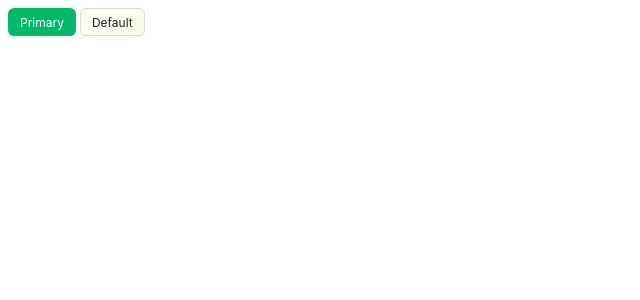
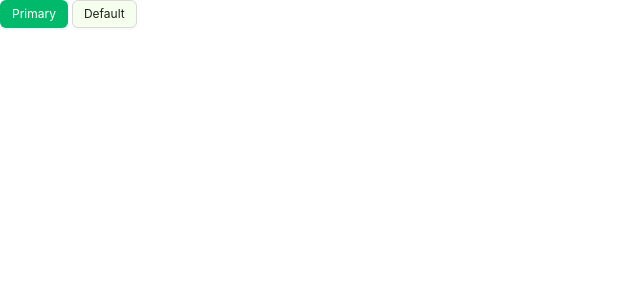
Before and after one commit to digifarmio/cardano_1300178, a React (Vite) app in the folder client/: page / in a window 1280 px wide. Shown: the top 300 px of the page, without its empty margins (0-640 px from the left). Built offline with nearby package versions, Linux system fonts and the light colour scheme.

Commit message:
chore(style): add Tailwind CSS and configure Ant Design compatibility

```diff
--- a/client/package.json
+++ b/client/package.json
@@ -10,9 +10,11 @@
     "preview": "vite preview"
   },
   "dependencies": {
+    "@tailwindcss/vite": "^4.1.7",
     "antd": "^5.25.2",
     "react": "^19.1.0",
-    "react-dom": "^19.1.0"
+    "react-dom": "^19.1.0",
+    "tailwindcss": "^4.1.7"
   },
   "devDependencies": {
     "@eslint/js": "^9.25.0",
--- a/client/src/App.tsx
+++ b/client/src/App.tsx
@@ -1,3 +1,4 @@
+import { StyleProvider } from '@ant-design/cssinjs';
 import { Button, ConfigProvider, Space, theme, type ThemeConfig } from 'antd';
 
 const config: ThemeConfig = {
@@ -13,12 +14,14 @@ const config: ThemeConfig = {
 
 const App = () => {
   return (
+    <StyleProvider layer>
       <ConfigProvider theme={config}>
         <Space>
           <Button type="primary">Primary</Button>
           <Button>Default</Button>
         </Space>
       </ConfigProvider>
+    </StyleProvider>
   );
 };
 
--- a/client/src/main.css
+++ b/client/src/main.css
@@ -0,0 +1,3 @@
+@layer theme, base, antd, components, utilities;
+
+@import 'tailwindcss';
--- a/client/vite.config.ts
+++ b/client/vite.config.ts
@@ -1,7 +1,8 @@
+import tailwindcss from '@tailwindcss/vite';
 import react from '@vitejs/plugin-react';
 import { defineConfig } from 'vite';
 
 // https://vite.dev/config/
 export default defineConfig({
-  plugins: [react()],
+  plugins: [react(), tailwindcss()],
 });
```
Also changed, not shown: 1 other file (tests, documents, lock files or other folders). Lines whose indentation alone changed are shown as unchanged.
